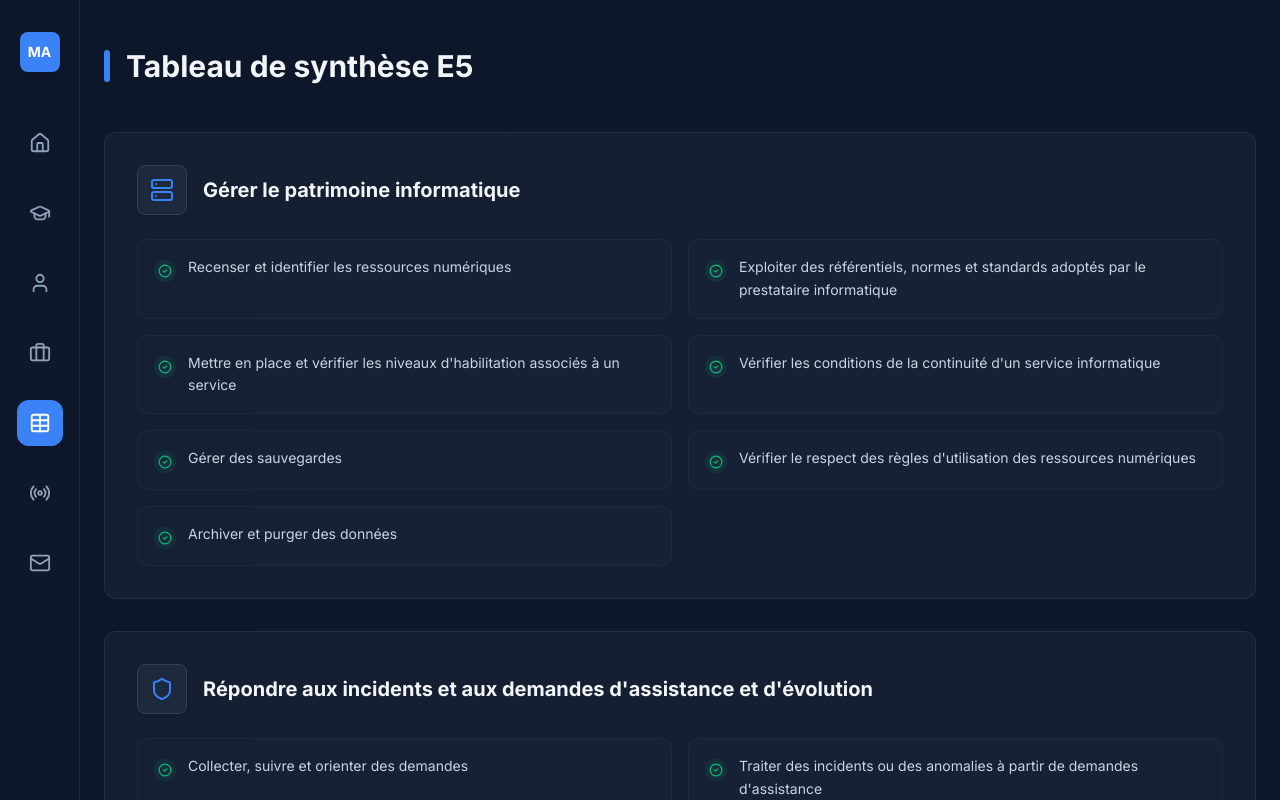
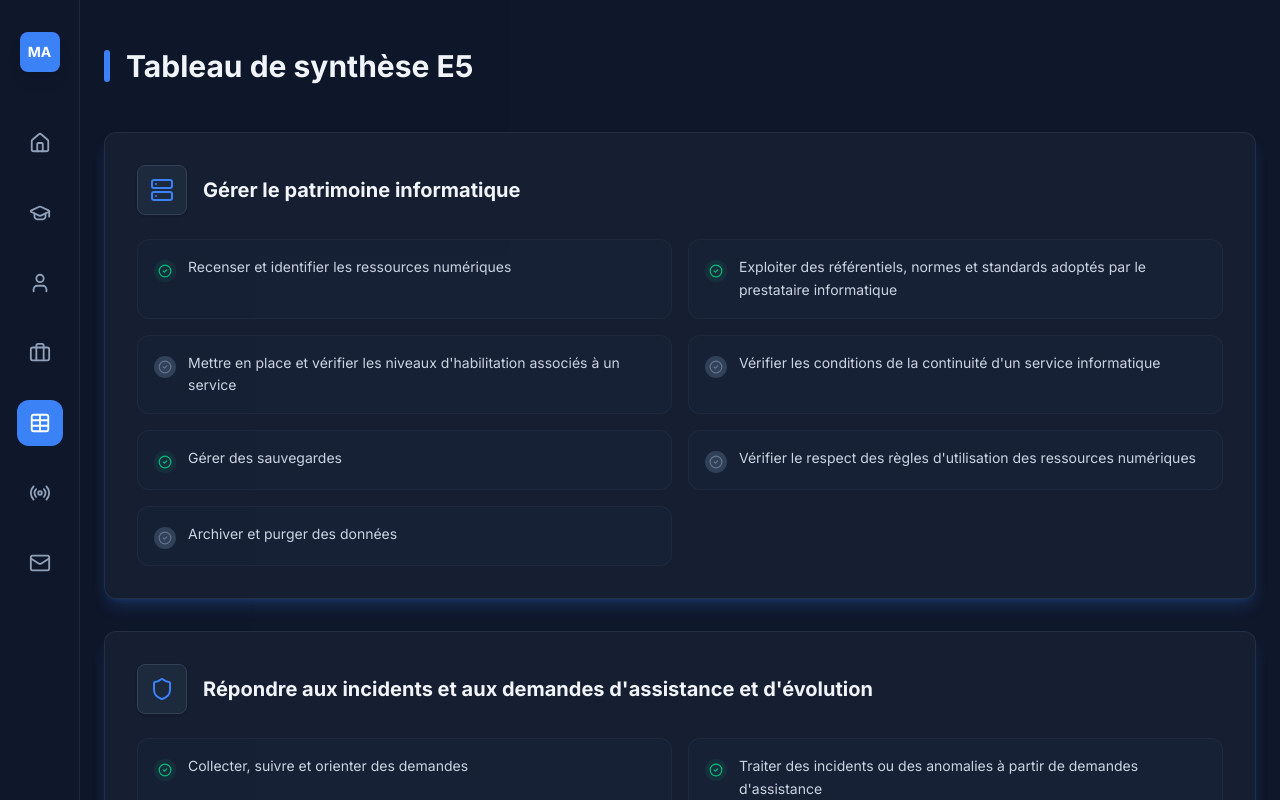
Before and after one commit to MarleyAvix/Portfolio, a React (Vite) app: page /e5 in a window 1280 px wide. Shown: the top 800 px of the page. Built offline with nearby package versions, Linux system fonts and the light colour scheme.

Commit message:
Refactor code structure for improved readability and maintainability

```diff
--- a/src/components/ValidatedSkills.tsx
+++ b/src/components/ValidatedSkills.tsx
@@ -1,20 +1,8 @@
 import React from 'react';
 import { Check, X } from 'lucide-react';
+import { e5Activities } from '../data/e5';
 
-const allSkills = [
-  "Gérer le patrimoine informatique",
-  "Répondre aux incidents et demandes d'assistance",
-  "Développer la présence en ligne",
-  "Travailler en mode projet",
-  "Mettre à disposition un service informatique",
-  "Organiser son développement professionnel"
-];
-
-interface ValidatedSkillsProps {
-  validatedSkills: string[];
-}
-
-export const ValidatedSkills: React.FC<ValidatedSkillsProps> = ({ validatedSkills }) => {
+export const ValidatedSkills: React.FC = () => {
   return (
     <div className="p-8 rounded-2xl bg-slate-900/50 border border-white/5">
       <h3 className="text-xl font-bold mb-6">Compétences E5 Validées</h3>
@@ -31,23 +19,20 @@ export const ValidatedSkills: React.FC<ValidatedSkillsProps> = ({ validatedSkill
             </tr>
           </thead>
           <tbody>
-            {allSkills.map((skill, index) => {
-              const isValidated = validatedSkills.includes(skill);
-              return (
-                <tr key={index} className="border-b border-slate-800">
+            {e5Activities.map((activity) => (
+              <tr key={activity.id} className="border-b border-slate-800">
                 <td className="px-6 py-4 font-medium text-slate-300">
-                    {skill}
+                  {activity.title}
                 </td>
                 <td className="px-6 py-4 text-center">
-                    {isValidated ? (
+                  {activity.isValidated ? (
                     <Check className="w-5 h-5 text-green-400 inline-block" />
                   ) : (
                     <X className="w-5 h-5 text-red-400 inline-block" />
                   )}
                 </td>
               </tr>
-              );
-            })}
+            ))}
           </tbody>
         </table>
       </div>
--- a/src/data/e5.ts
+++ b/src/data/e5.ts
@@ -1,7 +1,13 @@
+export interface Skill {
+  name: string;
+  isValidated: boolean;
+}
+
 export interface E5Activity {
   id: string;
   title: string;
-  skills: string[];
+  skills: Skill[];
+  isValidated: boolean;
 }
 
 export const e5Activities: E5Activity[] = [
@@ -9,61 +15,67 @@ export const e5Activities: E5Activity[] = [
     id: "bloc1-1",
     title: "Gérer le patrimoine informatique",
     skills: [
-      "Recenser et identifier les ressources numériques",
-      "Exploiter des référentiels, normes et standards adoptés par le prestataire informatique",
-      "Mettre en place et vérifier les niveaux d'habilitation associés à un service",
-      "Vérifier les conditions de la continuité d'un service informatique",
-      "Gérer des sauvegardes",
-      "Vérifier le respect des règles d'utilisation des ressources numériques",
-      "Archiver et purger des données"
-    ]
+      { name: "Recenser et identifier les ressources numériques", isValidated: true },
+      { name: "Exploiter des référentiels, normes et standards adoptés par le prestataire informatique", isValidated: true },
+      { name: "Mettre en place et vérifier les niveaux d'habilitation associés à un service", isValidated: false },
+      { name: "Vérifier les conditions de la continuité d'un service informatique", isValidated: false },
+      { name: "Gérer des sauvegardes", isValidated: true },
+      { name: "Vérifier le respect des règles d'utilisation des ressources numériques", isValidated: false },
+      { name: "Archiver et purger des données", isValidated: false }
+    ],
+    isValidated: true
   },
   {
     id: "bloc1-2",
     title: "Répondre aux incidents et aux demandes d'assistance et d'évolution",
     skills: [
-      "Collecter, suivre et orienter des demandes",
-      "Traiter des incidents ou des anomalies à partir de demandes d'assistance",
-      "Traiter des demandes d'évolution",
-      "Faire évoluer une documentation technique",
-      "Faire évoluer une base de connaissances"
-    ]
+      { name: "Collecter, suivre et orienter des demandes", isValidated: true },
+      { name: "Traiter des incidents ou des anomalies à partir de demandes d'assistance", isValidated: true },
+      { name: "Traiter des demandes d'évolution", isValidated: true },
+      { name: "Faire évoluer une documentation technique", isValidated: true },
+      { name: "Faire évoluer une base de connaissances", isValidated: false }
+    ],
+    isValidated: true
   },
   {
     id: "bloc1-3",
     title: "Développer la présence en ligne de l'organisation",
     skills: [
-      "Participer à la valorisation de l'image de l'organisation sur les médias numériques",
-      "Référencer les services en ligne de l'organisation et mesurer leur visibilité",
-      "Participer à l'évolution d'un site Web exploitant les données de l'organisation"
-    ]
+      { name: "Participer à la valorisation de l'image de l'organisation sur les médias numériques", isValidated: false },
+      { name: "Référencer les services en ligne de l'organisation et mesurer leur visibilité", isValidated: false },
+      { name: "Participer à l'évolution d'un site Web exploitant les données de l'organisation", isValidated: false }
+    ],
+    isValidated: false
   },
   {
     id: "bloc1-4",
     title: "Travailler en mode projet",
     skills: [
-      "Analyser les objectifs et les modalités d'organisation d'un projet",
-      "Planifier les activités",
-      "Évaluer les indicateurs de suivi d'un projet et analyser les écarts"
-    ]
+      { name: "Analyser les objectifs et les modalités d'organisation d'un projet", isValidated: false },
+      { name: "Planifier les activités", isValidated: false },
+      { name: "Évaluer les indicateurs de suivi d'un projet et analyser les écarts", isValidated: false }
+    ],
+    isValidated: false
   },
   {
     id: "bloc1-5",
     title: "Mettre à disposition des utilisateurs un service informatique",
     skills: [
-      "Réaliser les tests d'intégration et d'acceptation d'un service",
-      "Déployer un service",
-      "Accompagner les utilisateurs dans la mise en place d'un nouveau service"
-    ]
+      { name: "Réaliser les tests d'intégration et d'acceptation d'un service", isValidated: false },
+      { name: "Déployer un service", isValidated: false },
+      { name: "Accompagner les utilisateurs dans la mise en place d'un nouveau service", isValidated: false }
+    ],
+    isValidated: false
   },
   {
     id: "bloc1-6",
     title: "Organiser son développement professionnel",
     skills: [
-      "Mettre en place son environnement d'apprentissage personnel",
-      "Mettre en œuvre des outils et stratégies de veille informationnelle",
-      "Gérer son identité professionnelle",
-      "Développer son projet professionnel"
-    ]
+      { name: "Mettre en place son environnement d'apprentissage personnel", isValidated: false },
+      { name: "Mettre en œuvre des outils et stratégies de veille informationnelle", isValidated: false },
+      { name: "Gérer son identité professionnelle", isValidated: false },
+      { name: "Développer son projet professionnel", isValidated: false }
+    ],
+    isValidated: false
   }
 ];
--- a/src/pages/E5Page.tsx
+++ b/src/pages/E5Page.tsx
@@ -26,7 +26,11 @@ const E5Page = () => {
               whileInView={{ opacity: 1, y: 0 }}
               viewport={{ once: true }}
               transition={{ delay: index * 0.1 }}
-              className="glass-card p-8 rounded-2xl border border-white/5 bg-slate-900/50 hover:border-slate-600 transition-colors"
+              className={`glass-card p-8 rounded-2xl border bg-slate-900/50 transition-colors ${
+                activity.isValidated
+                  ? 'border-brand-blue shadow-lg shadow-brand-blue/20'
+                  : 'border-white/5 hover:border-slate-600'
+              }`}
             >
               <div className="flex items-center gap-4 mb-6">
                 <div className="p-3 rounded-lg bg-slate-800 text-brand-blue border border-slate-700 shadow-sm">
@@ -43,10 +47,10 @@ const E5Page = () => {
                     key={skillIndex}
                     className="flex items-start gap-3 p-4 rounded-xl bg-slate-800/30 border border-slate-700/30 hover:bg-slate-800/50 hover:border-brand-blue/30 transition-all group"
                   >
-                    <div className="mt-1 p-1 rounded-full bg-emerald-500/10 text-emerald-500 group-hover:bg-emerald-500/20 transition-colors">
+                    <div className={`mt-1 p-1 rounded-full transition-colors ${skill.isValidated ? 'bg-emerald-500/10 text-emerald-500 group-hover:bg-emerald-500/20' : 'bg-slate-700 text-slate-500'}`}>
                       <CheckCircle2 size={14} />
                     </div>
-                    <span className="text-slate-300 text-sm leading-relaxed">{skill}</span>
+                    <span className="text-slate-300 text-sm leading-relaxed">{skill.name}</span>
                   </div>
                 ))}
               </div>
```
Also changed, not shown: 6 other files (tests, documents, lock files or other folders). Lines whose indentation alone changed are shown as unchanged.
